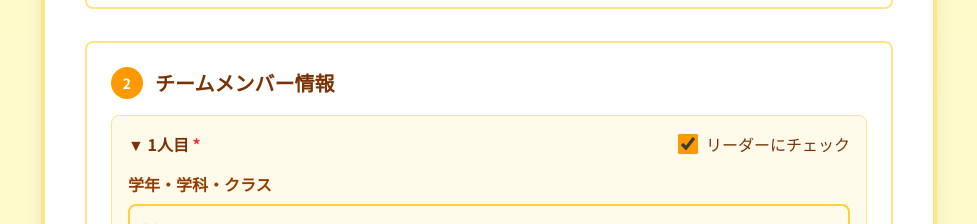
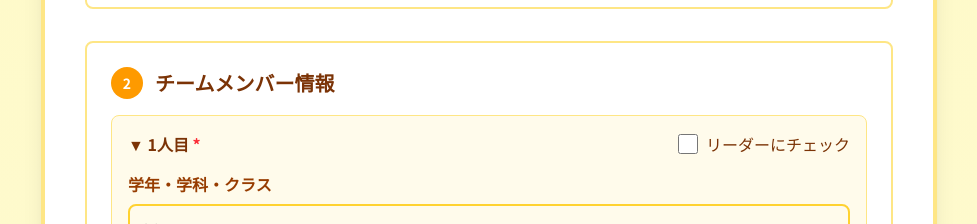
Before and after one commit to s-taku0502/hackit-2026-application-form, a Next.js app: page / in a window 1280 px wide. Shown: the part 778-1002 px from the top of the page, without its empty margins (151-1128 px from the left). Built offline with nearby package versions, Linux system fonts and the light colour scheme; no server answers.

Commit message:
個人参加に対して③の内容を刷新

```diff
--- a/app/components/EventForm.tsx
+++ b/app/components/EventForm.tsx
@@ -19,7 +19,7 @@ export default function EventForm() {
         { ...emptyMember },
         { ...emptyMember },
     ]);
-    const [leaderIndex, setLeaderIndex] = useState<number>(0);
+    const [leaderIndex, setLeaderIndex] = useState<number>(-1);
     const [leaderName, setLeaderName] = useState("");
     const [leaderEmail, setLeaderEmail] = useState("");
     const [hasFirstYear, setHasFirstYear] = useState<string>("yes");
@@ -72,6 +72,13 @@ export default function EventForm() {
         setHasFirstYear(found ? "yes" : "no");
     }, [members, teamSize]);
 
+    useEffect(() => {
+        // when team size changes, clear leader selection so all checkboxes default to false
+        setLeaderIndex(-1);
+        setLeaderName("");
+        setLeaderEmail("");
+    }, [teamSize]);
+
     function validate() {
         if (!projectName.trim()) return "所属プロジェクト名を入力してください。";
         if (![1, 3, 4, 5].includes(teamSize)) return "チーム人数を選んでください。";
@@ -108,11 +115,12 @@ export default function EventForm() {
             projectName,
             teamSize,
             members: members.slice(0, teamSize),
-            leaderIndex: leaderIndex + 1,
-            leaderName,
-            leaderEmail,
+            // for individual participation, send empty leader/team info
+            leaderIndex: teamSize === 1 ? 0 : leaderIndex + 1,
+            leaderName: teamSize === 1 ? "" : leaderName,
+            leaderEmail: teamSize === 1 ? "" : leaderEmail,
             hasFirstYear,
-            teamDescription,
+            teamDescription: teamSize === 1 ? "" : teamDescription,
             agreements: { agreeCancel, agreePrivacy, agreeShare, agreeLottery },
             allergy: { hasAllergy, allergyDetail },
             submittedAt: new Date().toISOString(),
@@ -200,6 +208,7 @@ export default function EventForm() {
                     <div key={idx} className="mb-6 p-4 bg-amber-50 rounded-lg border border-amber-200">
                         <div className="flex items-center justify-between mb-4">
                             <h4 className="font-bold text-amber-900">▼ {idx + 1}人目 <span className="text-red-500">*</span></h4>
+                            {teamSize !== 1 && (
                                 <label className="flex items-center text-amber-900">
                                     <input
                                         type="checkbox"
@@ -222,6 +231,7 @@ export default function EventForm() {
                                     />
                                     <span>リーダーにチェック</span>
                                 </label>
+                            )}
                         </div>
                         <label className="block mb-3">
                             <span className="block text-amber-800 font-semibold mb-2">学年・学科・クラス</span>
@@ -260,6 +270,10 @@ export default function EventForm() {
                     <span className="bg-amber-500 text-white rounded-full w-8 h-8 flex items-center justify-center mr-3 text-sm font-bold">3</span>
                     チーム情報
                 </h3>
+                {teamSize === 1 ? (
+                    <p className="mb-4 text-amber-800">個人参加の場合は内容が表示されません</p>
+                ) : (
+                    <>
                         <label className="block mb-4">
                             <span className="block text-amber-900 font-semibold mb-2">チームリーダーの名前 <span className="text-red-500">*</span></span>
                             <input
@@ -290,6 +304,8 @@ export default function EventForm() {
                                 placeholder="このハッカソンで実現したいアイデアや、チームの特徴を教えてください。"
                             />
                         </label>
+                    </>
+                )}
             </section>
 
             {/* Participation Requirements Section */}
@@ -438,7 +454,7 @@ export default function EventForm() {
                             prevProjectRef.current = "";
                         setTeamSize(3);
                         setMembers([emptyMember, emptyMember, emptyMember, emptyMember, emptyMember]);
-                        setLeaderIndex(0);
+                        setLeaderIndex(-1);
                         setLeaderName("");
                         setLeaderEmail("");
                         setHasFirstYear("yes");
```
Lines whose indentation alone changed are shown as unchanged.
